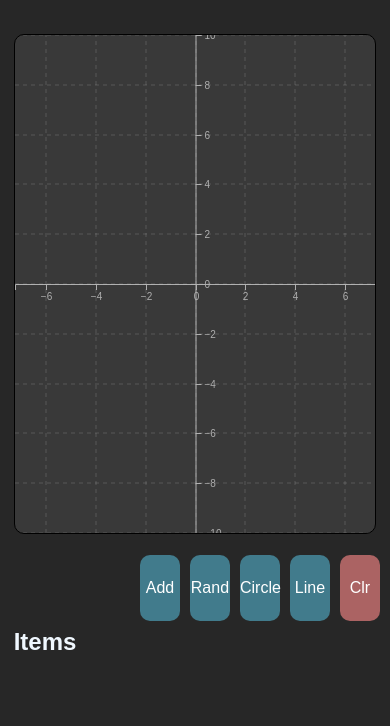
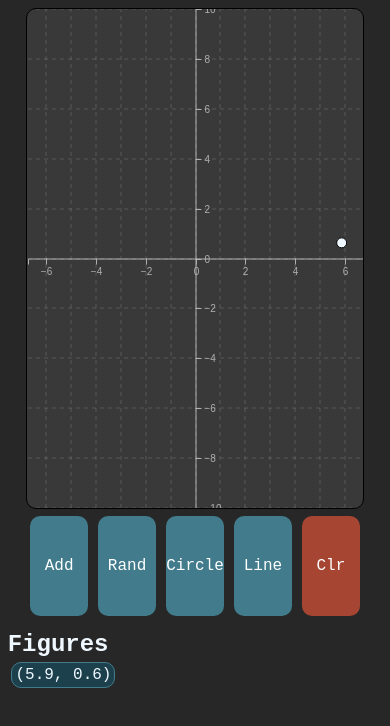
Before and after one commit to acropolis914/cartesianjs, a website built with Vite: page index.html in a window 390 px wide. Both pictures are taken after a click on the button "Rand". Built offline with nearby package versions, Linux system fonts and the light colour scheme.

Commit message:
Refactor code: Add getRandomBetween function and fix grid lines color
- Added getRandomBetween function to utils.js to generate random numbers between a given range.
- Fixed the color of grid lines in render.js to use "lightgrey" instead of "lightgray".
-Added transform to point plotting so it works while zoomed/panned
-Next plan is to fix html and add buttons to the svg container

```diff
--- a/index.html
+++ b/index.html
@@ -9,8 +9,8 @@
 <body>
     <div id="main-container">
         <div id="points-list">
-            <h2>Items</h2>
-            <ul id="points-ul"></ul>
+            <h2>Figures</h2>
+            <ul id="figures-list"></ul>
         </div>
         <div id="cartesian-container">
             <div id="svg-container"></div>
@@ -19,13 +19,11 @@
                 <button type="button" id="add-random-point-btn">Rand</button>
                 <button type="button" id="add-circle-btn">Circle</button>
                 <button type="button" id="add-random-line-btn">Line</button>
-                <button type="button" id="remove-points-btn" style="background-color: rgb(171, 99, 99);">Clr</button>
+                <button type="button" id="remove-points-btn">Clr</button>
             </div>
-
         </div>
     </div>
 
     <script type="module" src="./scripts/main.js"></script>
-    <!-- <script src="./d3.v7.js" ></script> -->
 </body>
 </html>
--- a/scripts/addInteractions.js
+++ b/scripts/addInteractions.js
@@ -5,6 +5,7 @@ import { addFigure, removeAllFigures } from "./state.js";
 import { populateList } from "./render.js";
 import { drawCircleOutline, drawLine } from "./shapes.js";
 import { Point, Circle, Line } from "./types.js";
+import { getRandomBetween } from "./utils.js";
 
 let state = useCartesianStore.getState();
 
@@ -79,7 +80,7 @@ export function addInteractions() {
 
     const addRandLineBtn = document.getElementById('add-random-line-btn');
     addRandLineBtn.addEventListener('click', () => {
-        const m = Math.random() * (xScale.domain()[1] - xScale.domain()[0]) + xScale.domain()[0];
+        const m = getRandomBetween(-3, 3)
         const b = Math.random() * (yScale.domain()[1] - yScale.domain()[0]) + yScale.domain()[0];
         const line = new Line(m, b);
         addFigure(line);
--- a/scripts/main.js
+++ b/scripts/main.js
@@ -7,6 +7,7 @@ import * as d3 from "d3";
 
 export let STORE_KEY = "cartesian-plane-points";
 export let svg;
+export let FIGURES_LIST = "figures-list";
 
 function run() {
 	gridSetup();
@@ -14,7 +15,7 @@ function run() {
 	addInteractions();
 	//handleResize();
 	//addmanypoints();
-	// drawSine(svg);
+	//drawSine();
 }
 
 export function gridSetup() {
--- a/scripts/points.js
+++ b/scripts/points.js
@@ -1,6 +1,6 @@
 // import { getAllPoints } from './storeData.js';
 import { svg} from './main.js';
-import { xScale, yScale } from './render.js';
+import { transformation, xScale, yScale } from './render.js';
 import { Point } from './types.js';
 
 
@@ -10,27 +10,29 @@ export function plotPoint(point) {
         .attr("cx", xScale(point.x))
         .attr("cy", yScale(point.y))
         .attr("r", pointRadius)
+        .attr("transform", transformation)
         .attr("fill", "aliceblue")
         .attr("stroke", "black")
         .attr("class", "point figure")
         .attr("id", point.id)
         .attr("alt", `(${point.x}, ${point.y})`);
 
+
+    // Add click event to circle
+        const currentRadius = circle.attr("r");
         circle.on('click', (event) => {
             event.preventDefault(); // Prevent default behavior
-
             // Enlarge the circle
             circle.transition()
                 .duration(300)
-                .attr("r",  pointRadius * 2)
+                .attr("r",  currentRadius * 2)
                 .style("color", "green")
                 .style("filter", "brightness(150%)");
-
             // Return to original size after 1 second
             setTimeout(() => {
                 circle.transition()
                     .duration(1000)
-                    .attr("r", pointRadius); // Return to original radius
+                    .attr("r", currentRadius); // Return to original radius
             }, 1000);
         });
     }
--- a/scripts/render.js
+++ b/scripts/render.js
@@ -3,7 +3,7 @@ import * as d3Zoom from "d3-zoom";
 import useCartesianStore from "./state.js";
 import { removeFigure } from "./state.js";
 import { executeInOrder } from "./utils.js";
-import { svg } from "./main.js";
+import { svg, FIGURES_LIST } from "./main.js";
 import { loadData } from "./state.js";
 
 export let xScale, yScale;
@@ -14,8 +14,8 @@ let yAxis;
 let gridLinesX;
 let gridLinesY;
 let k;
-let xAxisGrid;
-let yAxisGrid;
+export let transformation;
+
 export function initialRender() {
 		setScales();
 		drawAxes();
@@ -74,7 +74,7 @@ export function drawGridLines(xScale, yScale) {
 		.enter()
 		.append("line")
 		.attr("class", "grid-line x")
-		.attr("stroke", "lightgray")
+		.attr("stroke", "lightgrey")
 		.attr("stroke-width", 1)
 		.attr("stroke-dasharray", "4 4")
 		.attr("opacity", 0.2)
@@ -89,7 +89,7 @@ export function drawGridLines(xScale, yScale) {
 		.enter()
 		.append("line")
 		.attr("class", "grid-line y")
-		.attr("stroke", "lightgray")
+		.attr("stroke", "lightgrey")
 		.attr("stroke-width", 1)
 		.attr("stroke-dasharray", "4 4")
 		.attr("opacity", 0.2)
@@ -107,6 +107,7 @@ export function setupZoomBehavior() {
 		.scaleExtent([0, 100])
 		.on("zoom", (event) => {
 			const { transform } = event;
+			transformation = transform;
 			const zx = transform
 				.rescaleX(xScale)
 				.interpolate(d3.interpolateRound); // Rescale x-axis
@@ -139,13 +140,15 @@ export function setupZoomBehavior() {
 				.attr("r", 5 / transform.k)
 				.attr("stroke-width", 1 / transform.k);
 
-			svg.select(`.circle.figure`)
-				.attr("transform", transform)
-				.style("stroke-width", 2 / transform.k);
+			// svg.select(`.circle.figure`)
+			// 	.attr("transform", transform)
+			// 	.style("stroke-width", 2 / transform.k);
 
-			svg.selectAll(".line.figure")
-				.attr("transform", transform)
-				.style("stroke-width", 2 / transform.k);
+			// svg.selectAll(".line.figure")
+			// 	.attr("transform", transform)
+			// 	.style("stroke-width", 2 / transform.k);
+			svg.selectAll(".figure").attr("transform", transform);
+
 
 			drawGridLines(zx, zy);
 		});
@@ -154,8 +157,8 @@ export function setupZoomBehavior() {
 }
 
 export function populateList() {
-	const pointsUl = document.getElementById("points-ul");
-	pointsUl.innerHTML = "";
+	const figuresList = document.getElementById(FIGURES_LIST);
+	figuresList.innerHTML = "";
 
 	const storedFigures = useCartesianStore.getState().figures;
 
@@ -164,7 +167,7 @@ export function populateList() {
 		li.id = figure.id;
 		li.addEventListener("click", () => handleFigureRemoval(figure, li));
 		li.textContent = getFigureLabel(figure);
-		pointsUl.appendChild(li);
+		figuresList.appendChild(li);
 	});
 }
 
@@ -185,9 +188,9 @@ function handleFigureRemoval(figure, listItem) {
 function getFigureLabel(figure) {
 	switch (figure.type) {
 		case "point":
-			return `${figure.constructor.name} ${figure.x.toFixed(
+			return `(${figure.x.toFixed(
 				1
-			)}, ${figure.y.toFixed(1)}`;
+			)}, ${figure.y.toFixed(1)})`; //${figure.constructor.name}
 		case "line":
 			return `${figure.constructor.name} ${figure.m.toFixed(1)}, ${figure.b.toFixed(1)}`;
 		case "circle":
--- a/scripts/state.js
+++ b/scripts/state.js
@@ -66,7 +66,10 @@ export function removeAllFigures() {
 
 export function loadData() {
     const storedData = localStorage.getItem(localStorageKey);
-    if (!storedData) throw new Error('No stored data found');
+    if (!storedData) {
+        console.log('No stored data found');
+        return;
+    }
     const { figures } = JSON.parse(storedData);
     const deserializedFigures = figures.map((fig) => {
         switch (fig.type) {
@@ -83,7 +86,7 @@ export function loadData() {
             case 'parabola':
                 return new Parabola(fig.a, fig.b, fig.c, fig.id);
             default:
-                return fig;
+                return fig
         }
     });
     useCartesianStore.setState({ figures: deserializedFigures });
--- a/scripts/utils.js
+++ b/scripts/utils.js
@@ -18,3 +18,7 @@ export function executeInOrder(...functions) {
 		return promise.then(() => fn());
 	}, Promise.resolve());
 }
+
+export function getRandomBetween(min, max) {
+    return Math.random() * (max - min) + min;
+}
--- a/styles/styles.css
+++ b/styles/styles.css
@@ -1,6 +1,5 @@
-/* Body Styling */
 body {
-  font-family: Arial, sans-serif;
+	font-family: 'Courier New', Courier, monospace;
 	margin: 0;
 	padding: 0;
 	overflow-x: hidden;
@@ -10,36 +9,34 @@ body {
 	width: 100%;
 }
 
-/* Styling for Main Container */
 #main-container {
 	display: flex;
 	align-items: stretch;
 	justify-content: space-between;
 	margin: 0;
-  padding: 5%; /* Single semicolon */
+	padding: 1%;
 	width: 100%;
-  height: 100vh; /* Ensures full viewport height */
+	height: 100vh;
 }
 
-/* Media Query for Mobile View */
 @media screen and (max-width: 768px) {
 	body {
 		width: 100vw;
 		overflow-y: auto;
 	}
 	#main-container {
-    padding: 10px;
-    flex-direction: column; /* Stack vertically on mobile */
+		padding: auto;
+		flex-direction: column;
 	}
 	#cartesian-container,
 	#points-list {
-    padding: 3%;
+		padding: 0;
 	}
 	#cartesian-container {
-    height: 100vw; /* Adjust height for cartesian container */
-    width: inherit; /* Adjust height for cartesian container */
+		height: 100vw;
+		width: auto;
 	}
-  #points-ul{
+	#figures-list {
 		overflow: scroll;
 	}
 	#points-list {
@@ -48,40 +45,40 @@ body {
 	}
 }
 
-/* Cartesian Container Styling */
 #cartesian-container {
 	flex: 3;
 	margin: 0;
 	padding: 1%;
-  max-height: 80vh;
+	max-height: 100vh;
+	min-width: 200px;
 	align-items: center;
-  max-width: 1000px;
-  display: grid;
+
+	display: flex;
+	flex-direction: column;
+	justify-content: center;
+	align-items: center;
 }
 
-/* Points List Styling */
 #points-list {
 	flex: 1;
 	margin: 0;
 	padding: 1%;
 }
 
-/* Points List UL */
-#points-ul {
+#figures-list {
 	display: flex;
 	flex-direction: row;
 	flex-wrap: wrap;
 	max-height: 500px;
-  overflow-y: auto; /* Allows scrolling if content exceeds max-height */
+	overflow-y: auto;
 }
 
-/* List Item Styling */
 li {
 	border: 1px solid #417b8c;
 	background-color: #1d404d;
 	border-radius: 10px;
 	list-style: none;
-  margin: 1%; /* Adds space between list items */
+	margin: 1%;
 	max-width: 150px;
 	display: flex;
 	text-wrap: nowrap;
@@ -91,23 +88,29 @@ li {
 	z-index: 5;
 }
 
-/* SVG Container Styling */
+li:hover {
+	background-color: #417b8c;
+	color: white;
+}
+
 #svg-container {
+	flex: 5;
 	background-color: #393939;
 	border: 1px solid black;
 	min-height: 500px;
+	min-width: 90%;
 	border-radius: 10px;
 	overflow: hidden;
 	justify-content: center;
-  display: flex;
 	align-items: center;
+	display: grid;
+	place-items: center;
 }
 
 g {
-  color: #afafaf; /* Set the desired opacity value */
+	color: #afafaf;
 }
 
-/* Button Styling */
 button {
 	background-color: #417b8c;
 	color: white;
@@ -115,28 +118,42 @@ button {
 	border: none;
 	cursor: pointer;
 	border-radius: 10px;
-  max-width: 40px;
-  height: inherit;
+	height: calc(width/2);
 	text-align: center;
 	z-index: 5;
 }
 
-/* Button Container Styling */
+button:hover {
+	background-color: #1d404d;
+}
+
+button#remove-points-btn {
+	background-color: #a64632;
+}
+
+button#remove-points-btn:hover {
+	background-color: #6e201c;
+}
+
 #button-container {
+	flex: 1;
 	display: flex;
 	justify-content: right;
 	gap: 10px;
-  width: 100%;
+	width: auto;
+	min-width: 90%;
 	height: 100%;
 	margin: 1%;
+	padding: 1%;
 }
 
 #button-container button {
 	flex: 1;
 }
 
-/* Reset Styling */
-*, *::before, *::after {
+*,
+*::before,
+*::after {
 	box-sizing: border-box;
 }
 
@@ -145,16 +162,24 @@ button {
 	padding: 0;
 }
 
-img, picture, svg, video, canvas {
+img,
+picture,
+svg,
+video,
+canvas {
 	max-width: 100%;
 	height: auto;
 }
 
-input, button, textarea, select {
+input,
+button,
+textarea,
+select {
 	font: inherit;
 }
 
-body, html {
+body,
+html {
 	height: 100%;
 	scroll-behavior: smooth;
 }
--- a/vite.config.js
+++ b/vite.config.js
@@ -11,7 +11,7 @@ export default defineConfig({
     minify: 'esbuild', // Specify minification options
 },
   server: {
-    port: Math.floor(Math.random() * (4000 - 3000 + 1)) + 3000,  // Specify the port to use
+    port: 3141,//Math.floor(Math.random() * (4000 - 3000 + 1)) + 3000,  // Specify the port to use
     open: true,
     hmr: false,
     // hmr: {
```
Also changed, not shown: scripts/shapes.js (+7 -2 lines). Lines whose indentation alone changed are shown as unchanged.
